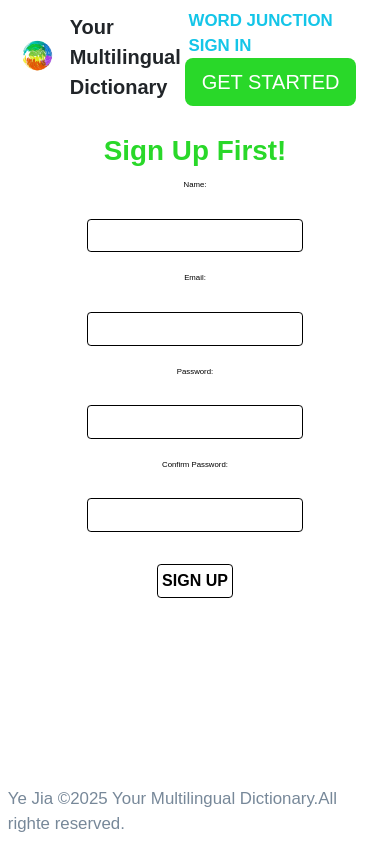
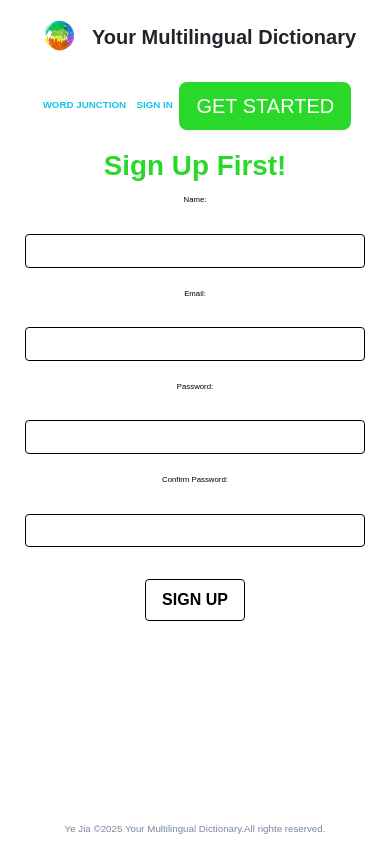
Before and after one commit to emilyyejia/your-multilingual-dictionary, a Node server app: page /auth/sign-up in a window 390 px wide. Run offline with Node 20, Linux system fonts and the light colour scheme; some libraries are stand-ins or nearby versions.

Commit message:
Add favicon

```diff
--- a/public/css/main.css
+++ b/public/css/main.css
@@ -163,15 +163,6 @@ button:hover {
   margin-bottom: 1rem;
 }
 
-@media (max-width: 600px) {
-  .meaning-block img {
-    height: 100px;
-    width: 100px;;
-  }
-  h2 {
-    font-size: 1rem!important;
-  }
-}
 .word-details-container {
   display: flex;
   flex-direction: row;
@@ -180,3 +171,76 @@ button:hover {
   gap: 1rem;
 
 }
+@media (max-width: 600px) {
+  h1 {
+    font-size: 1.5rem;
+    text-align: center;
+  }
+
+  h2 {
+    font-size: 1.2rem !important;
+    text-align: center;
+    margin-top: 1rem !important;
+  }
+
+  p,
+  .created-by {
+    font-size: 0.9rem;
+    text-align: center;
+  }
+
+  nav,
+  footer {
+    flex-direction: column;
+    text-align: center;
+    font-size: 2.5vmin;
+    gap: 1rem;
+  }
+
+  main {
+    margin-top: 3vmin;
+    padding: 0 1rem;
+  }
+
+  form {
+    width: 95%;
+  }
+
+  input[type="text"],
+  input[type="email"],
+  input[type="password"],
+  textarea,
+  select,
+  input[type="url"] {
+    width: 100%;
+    font-size: 1rem;
+  }
+
+  .meaning-container {
+    flex-direction: column;
+    align-items: center;
+    gap: 1rem;
+  }
+
+  .word-block {
+    width: 90%;
+    padding: 1rem;
+  }
+
+  .meaning-block img {
+    height: auto;
+    width: 90%;
+    max-width: 300px;
+  }
+
+  .word-details-container {
+    flex-direction: column;
+    gap: 0.5rem;
+    padding: 1rem;
+  }
+
+  button[type="submit"] {
+    font-size: 1rem;
+    padding: 0.5rem 1rem;
+  }
+}
--- a/views/partials/header.ejs
+++ b/views/partials/header.ejs
@@ -3,6 +3,7 @@
 <head>
   <meta charset="UTF-8">
   <meta name="viewport" content="width=device-width, initial-scale=1.0">
+  <link rel="icon" href="/favicon.ico" type="image/x-icon">
   <link rel="stylesheet" href="/css/main.css">
   <link rel="stylesheet" href="https://cdn.jsdelivr.net/npm/bootstrap@5.3.6/dist/css/bootstrap.min.css">
   <link rel="stylesheet" href="https://cdn.jsdelivr.net/npm/bootstrap-icons@1.11.1/font/bootstrap-icons.css">
```
Also changed, not shown: README.md, public/favicon.ico (added).
